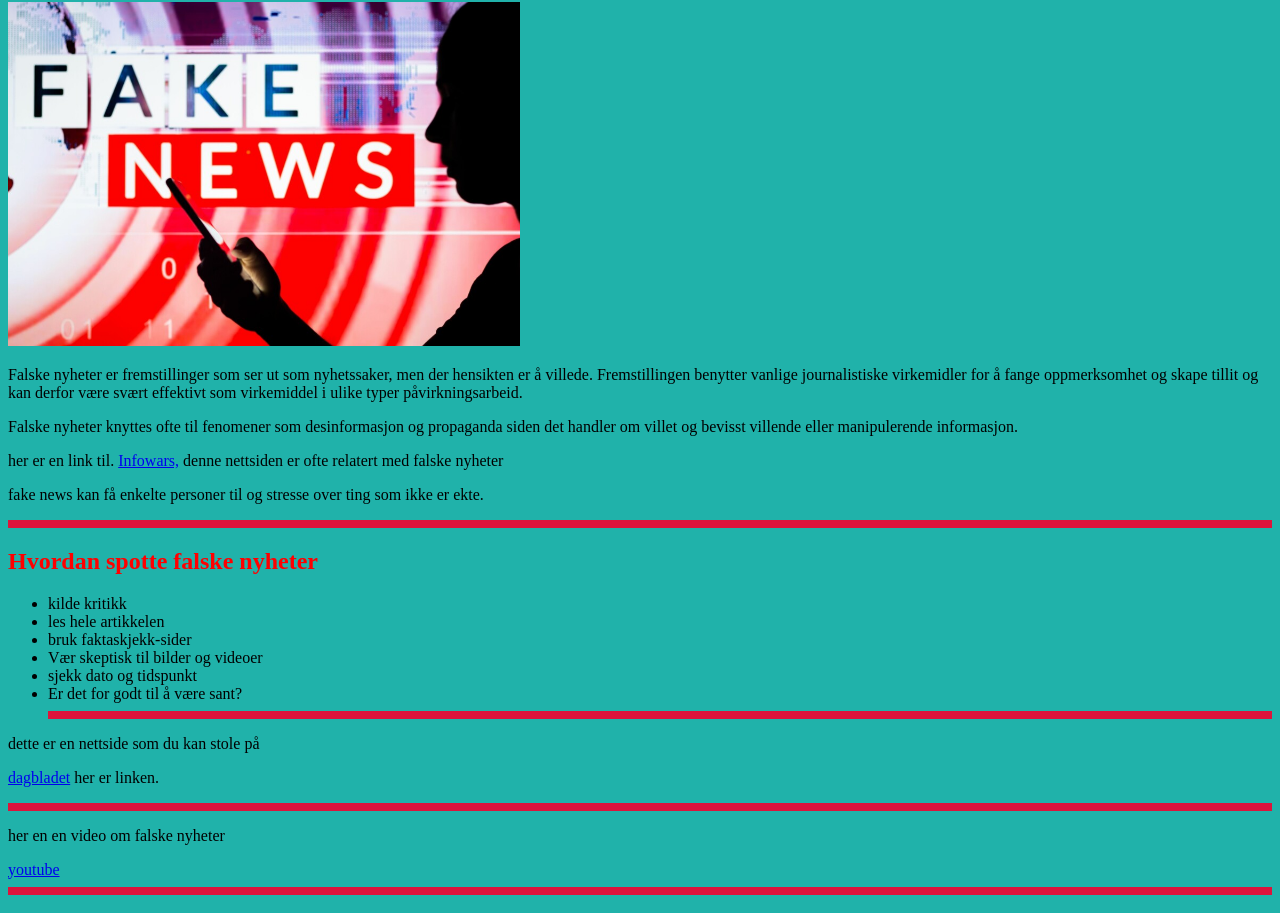
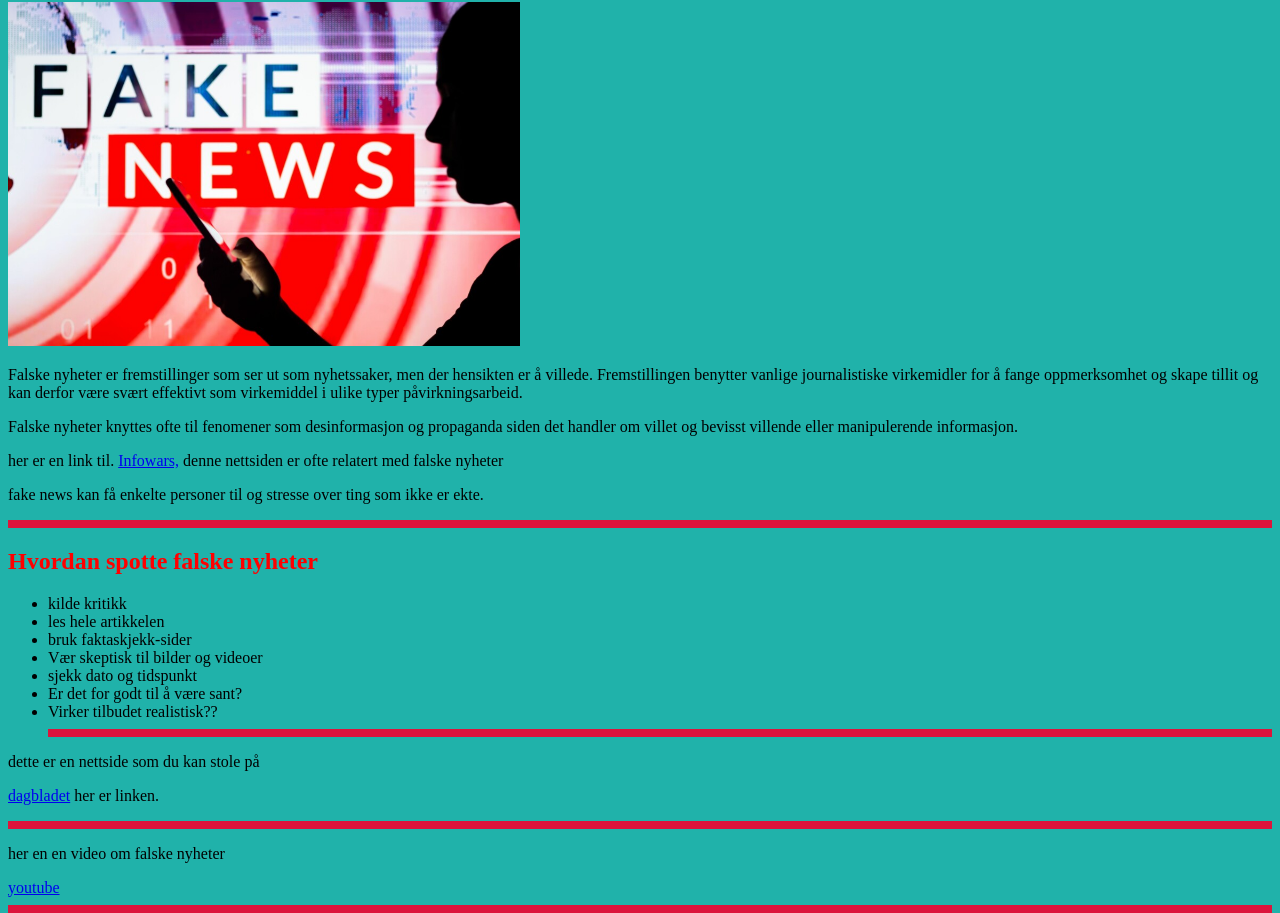
Before and after one commit to Teodorfonn/uke-36-HTML, a plain HTML site: page index.html in a window 1280 px wide. Shown: the part 136-1049 px from the top of the page. Drawn offline with Linux system fonts and the light colour scheme.

Commit message:
La til "virker tilbudet realistisk"

```diff
--- a/index.html
+++ b/index.html
@@ -43,6 +43,8 @@
 
         <li>Er det for godt til å være sant?</li>
 
+        <li>Virker tilbudet realistisk??</li>
+
 
      <hr style="border: 4px solid crimson">
 
```
